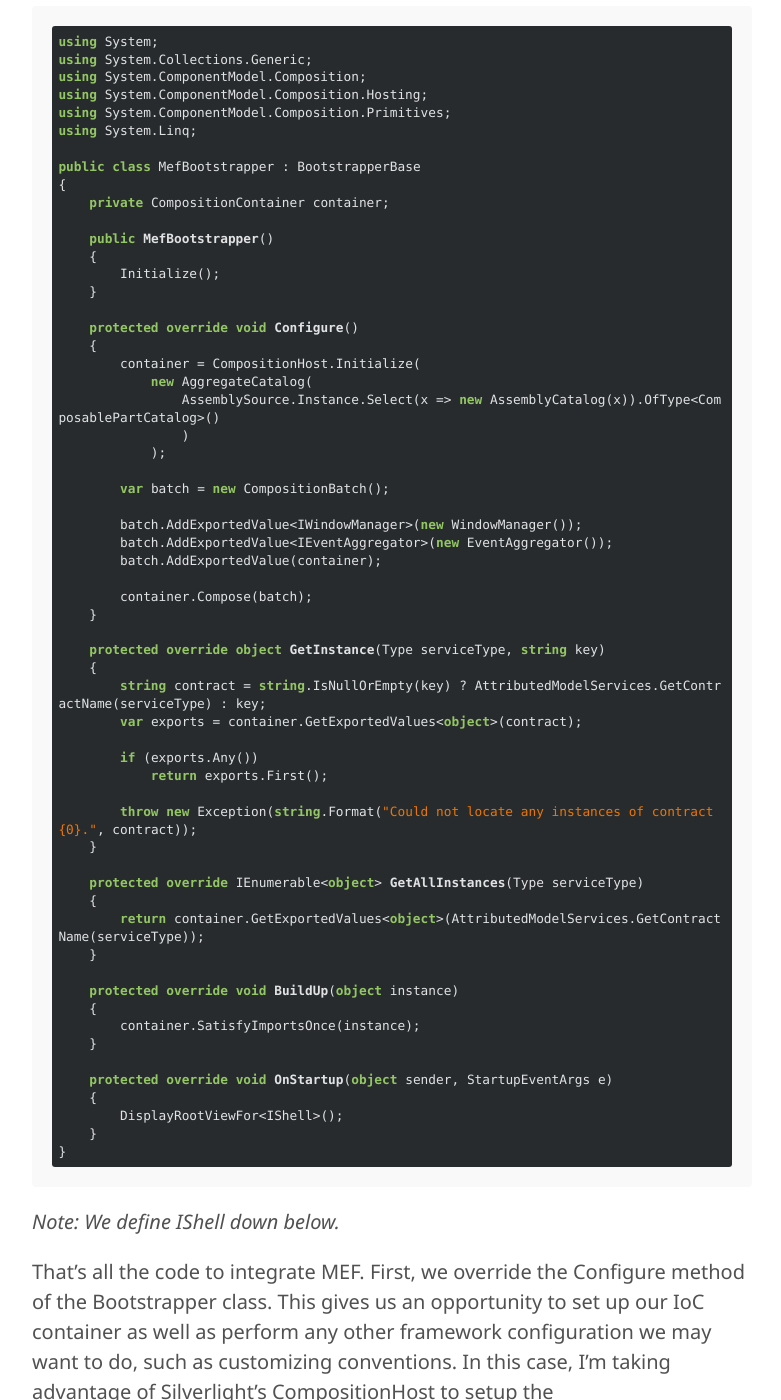
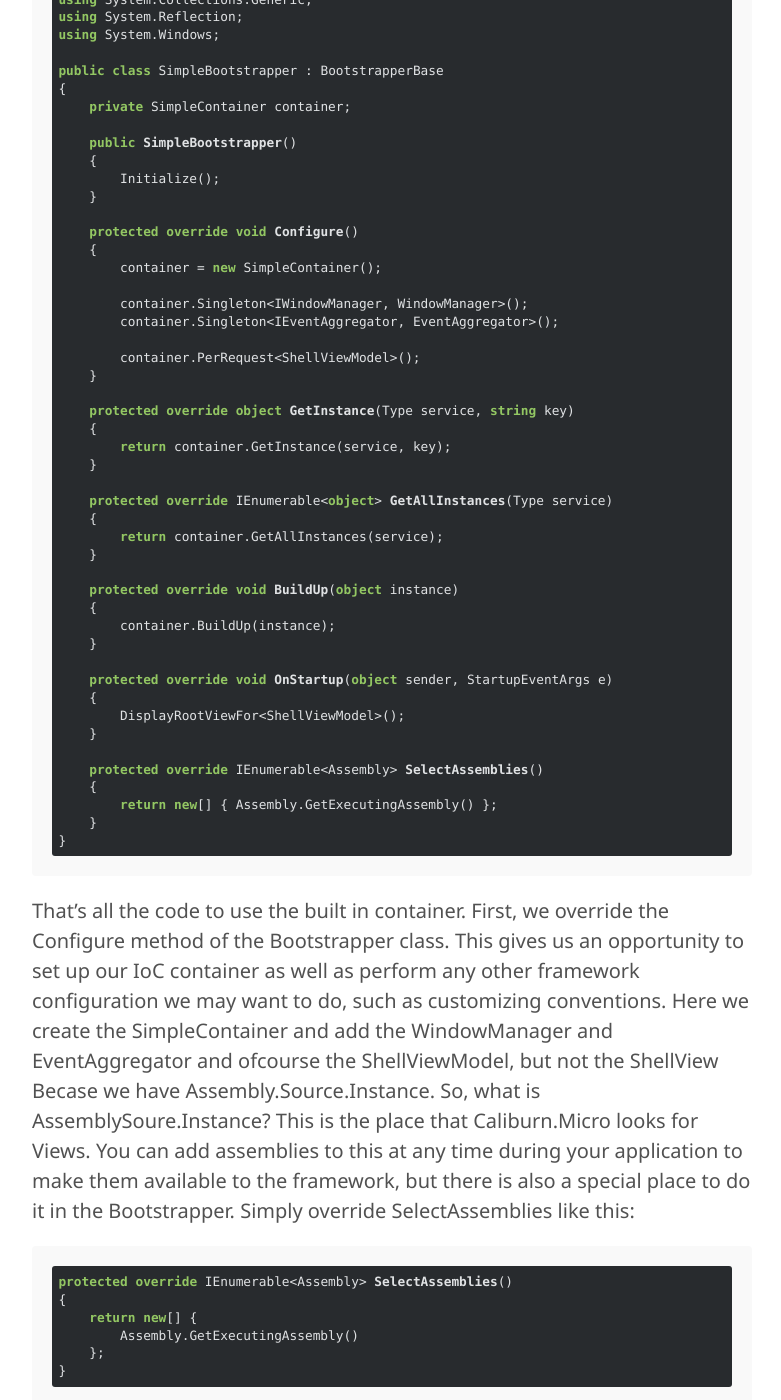
Before and after one commit to Caliburn-Micro/caliburn-micro.github.io, a Jekyll site: the page built from documentation/bootstrapper.md, in a window 1280 px wide and 1400 px high, scrolled down 536 px. Shown: the whole window, without its empty margins (248-1029 px from the left). Built offline with Jekyll 4.4.1, drawn with Linux system fonts in a browser that asks for light colours; some of the changed text lies outside the part shown.

Commit message:
Updated bootstrapper section

````diff
--- a/documentation/bootstrapper.md
+++ b/documentation/bootstrapper.md
@@ -3,72 +3,61 @@
 title: Customizing The Bootstrapper
 ---
 
-In the [last part](./configuration) we discussed the most basic configuration for Caliburn.Micro and demonstrated a couple of simple features related to Actions and Conventions. In this part, I would like to explore the Bootstrapper class a little more. Let’s begin by configuring our application to use an IoC container. We’ll use MEF for this example, but Caliburn.Micro will work well with any container. First, go ahead and grab the code from Part 1. We are going to use that as our starting point. Add two additional references: System.ComponentModel.Composition and System.ComponentModel.Composition.Initialization. Those are the assemblies that contain MEF’s functionality. Now, let’s create a new Bootstrapper called MefBootstrapper. Use the following code:
+In the [last part](./configuration) we discussed the most basic configuration for a Caliburn.Micro WPF Application and demonstrated a couple of simple features related to Actions and Conventions. In this part, I would like to explore the Bootstrapper class a little more. Let’s begin by configuring our application to use an IoC container. We’ll use the built in container for this example, but Caliburn.Micro will work well with any container. First, go ahead and grab the code from Part 1. We are going to use that as our starting point. Now, let’s create a new Bootstrapper called SimpleBootstrapper. Use the following code:
 
 ``` csharp
 using System;
 using System.Collections.Generic;
-using System.ComponentModel.Composition;
-using System.ComponentModel.Composition.Hosting;
-using System.ComponentModel.Composition.Primitives;
-using System.Linq;
+using System.Reflection;
+using System.Windows;
 
-public class MefBootstrapper : BootstrapperBase
+public class SimpleBootstrapper : BootstrapperBase
 {
-    private CompositionContainer container;
+    private SimpleContainer container;
 
-    public MefBootstrapper()
+    public SimpleBootstrapper()
     {
         Initialize();
     }
 
     protected override void Configure()
     {
-        container = CompositionHost.Initialize(
-            new AggregateCatalog(
-                AssemblySource.Instance.Select(x => new AssemblyCatalog(x)).OfType<ComposablePartCatalog>()
-                )
-            );
+        container = new SimpleContainer();
 
-        var batch = new CompositionBatch();
+        container.Singleton<IWindowManager, WindowManager>();
+        container.Singleton<IEventAggregator, EventAggregator>();
 
-        batch.AddExportedValue<IWindowManager>(new WindowManager());
-        batch.AddExportedValue<IEventAggregator>(new EventAggregator());
-        batch.AddExportedValue(container);
-
-        container.Compose(batch);
+        container.PerRequest<ShellViewModel>();
     }
 
-    protected override object GetInstance(Type serviceType, string key)
+    protected override object GetInstance(Type service, string key)
     {
-        string contract = string.IsNullOrEmpty(key) ? AttributedModelServices.GetContractName(serviceType) : key;
-        var exports = container.GetExportedValues<object>(contract);
-
-        if (exports.Any())
-            return exports.First();
-
-        throw new Exception(string.Format("Could not locate any instances of contract {0}.", contract));
+        return container.GetInstance(service, key);
     }
 
-    protected override IEnumerable<object> GetAllInstances(Type serviceType)
+    protected override IEnumerable<object> GetAllInstances(Type service)
     {
-        return container.GetExportedValues<object>(AttributedModelServices.GetContractName(serviceType));
+        return container.GetAllInstances(service);
     }
 
     protected override void BuildUp(object instance)
     {
-        container.SatisfyImportsOnce(instance);
+        container.BuildUp(instance);
     }
 
     protected override void OnStartup(object sender, StartupEventArgs e)
     {
-        DisplayRootViewFor<IShell>();
+        DisplayRootViewFor<ShellViewModel>();
+    }
+
+    protected override IEnumerable<Assembly> SelectAssemblies()
+    {
+        return new[] { Assembly.GetExecutingAssembly() };
     }
 }
 ```
-*Note: We define IShell down below.*
 
-That’s all the code to integrate MEF. First, we override the Configure method of the Bootstrapper class. This gives us an opportunity to set up our IoC container as well as perform any other framework configuration we may want to do, such as customizing conventions. In this case, I’m taking advantage of Silverlight’s CompositionHost to setup the CompositionContainer. You can just instantiate the container directly if you are working with .NET. Then, I’m creating an AggregateCatalog and populating it with AssemblyCatalogs; one for each Assembly in AssemblySource.Instance. So, what is AssemblySoure.Instance? This is the place that Caliburn.Micro looks for Views. You can add assemblies to this at any time during your application to make them available to the framework, but there is also a special place to do it in the Bootstrapper. Simply override SelectAssemblies like this:
+That’s all the code to use the built in container. First, we override the Configure method of the Bootstrapper class. This gives us an opportunity to set up our IoC container as well as perform any other framework configuration we may want to do, such as customizing conventions. Here we create the SimpleContainer and add the WindowManager and EventAggregator and ofcourse the ShellViewModel, but not the ShellView Becase we have Assembly.Source.Instance. So, what is AssemblySoure.Instance? This is the place that Caliburn.Micro looks for Views. You can add assemblies to this at any time during your application to make them available to the framework, but there is also a special place to do it in the Bootstrapper. Simply override SelectAssemblies like this:
 
 
 ``` csharp
@@ -86,65 +75,25 @@
 
 After we configure the container, we need to tell Caliburn.Micro how to use it. That is the purpose of the three overrides that follow. “GetInstance” and “GetAllInstances” are required by the framework. “BuildUp” is optionally used to supply property dependencies to instances of IResult that are executed by the framework.
 
+Finally, make sure to update your App.xaml and change the HelloBootstrapper to SimpleBootstrapper. That’s it! Your up and running with MEF and you have a handle on some of the other key extension points of the Bootstrapper as well.
+
+You can of course use any IoC container you desire as long as you provide implementations for “GetInstance” and “GetAllInstances”.
+
 ### Word to the Wise
-While Caliburn.Micro does provide ServiceLocator functionality through the Bootstrapper’s overrides and the IoC class, you should avoid using this directly in your application code. ServiceLocator is considered by many to be an anti-pattern. Pulling from a container tends to obscure the intent of the dependent code and can make testing more complicated. In future articles I will demonstrate at least one scenario where you may be tempted to access the ServiceLocator from a ViewModel. I’ll also demonstrate some solutions.2
+While Caliburn.Micro does provide ServiceLocator functionality through the Bootstrapper’s overrides and the IoC class, you should avoid using this directly in your application code. ServiceLocator is considered by many to be an anti-pattern. Pulling from a container tends to obscure the intent of the dependent code and can make testing more complicated.
 
-Besides what is shown above, there are some other notable methods on the Bootstrapper. You can override OnStartup and OnExit to execute code when the application starts or shuts down respectively and OnUnhandledException to cleanup after any exception that wasn’t specifically handled by your application code. The last override, DisplayRootView, is unique. Let’s look at how it is implemented in Bootstrapper<TRootModel>
+Besides what is shown above, there are some other notable methods on the Bootstrapper. You can override OnStartup and OnExit to execute code when the application starts or shuts down respectively and OnUnhandledException to cleanup after any exception that wasn’t specifically handled by your application code.
+
+#### v4.0 Changes
+In 4.0 the bootstrapper has seen some changes and that is the the DisplayRootViewFor methods return a task and they can be awaited.
 
 ``` csharp
-protected override void DisplayRootView()
+protected Task DisplayRootViewFor<TViewModel>(IDictionary<string, object> settings = null)
 {
-    var viewModel = IoC.Get<TRootModel>();
-#if SILVERLIGHT
-    var view = ViewLocator.LocateForModel(viewModel, null, null);
-    ViewModelBinder.Bind(viewModel, view, null);
-
-    var activator = viewModel as IActivate;
-    if (activator != null)
-        activator.Activate();
-
-    Application.RootVisual = view;
-#else
-    IWindowManager windowManager;
-
-    try
-    {
-        windowManager = IoC.Get<IWindowManager>();
-    }
-    catch
-    {
-        windowManager = new WindowManager();
-    }
-
-    windowManager.Show(viewModel);
-#endif
+    return DisplayRootViewForAsync(typeof(TViewModel), settings);
 }
 ```
 
-The Silverlight version of this method resolves your root VM from the container, locates the view for it and binds the two together. It then makes sure to “activate” the VM if it implements the appropriate interface. The WPF version does the same thing by using the WindowManager class, more or less. DisplayRootView is basically a convenience implementation for model-first development. If you don’t like it, perhaps because you prefer view-first MVVM, then this is the method you want to override to change that behavior.
-
-#### v1.1 Changes
-In v1.1 we removed the DisplayRootView override and placed it's functionality in a helper method named DisplayRootViewFor. The generic bootstrapper now calls this method from the OnStartup override. To change this behavior, just override OnStartup, and instead of calling the base implementation, write your own activation code. This provides better support for splash screens, login screens and access to startup parameters.
-
-Now that you understand all about the Bootstrapper, let’s get our sample working. We need to add the IShell interface. In our case, it’s just a marker interface. But, in a real application, you would have some significant shell-related functionality baked into this contract. Here’s the code:
-
-``` csharp
-public interface IShell
-{
-}
-```
-
-Now, we need to implement the interface and decorate our ShellViewModel with the appropriate MEF attributes:
-
-``` csharp
-[Export(typeof(IShell))]
-public class ShellViewModel : PropertyChangedBase, IShell
-{
-   ...implementation is same as before...
-}
-```
-
-Finally, make sure to update your App.xaml and change the HelloBootstrapper to MefBootstrapper. That’s it! Your up and running with MEF and you have a handle on some of the other key extension points of the Bootstrapper as well.
 
 ### Using Caliburn.Micro in Office and WinForms Applications
 
````
Also changed, not shown: documentation/actions.md (+13 -4 lines), documentation/index.md (+0 -2 lines).
